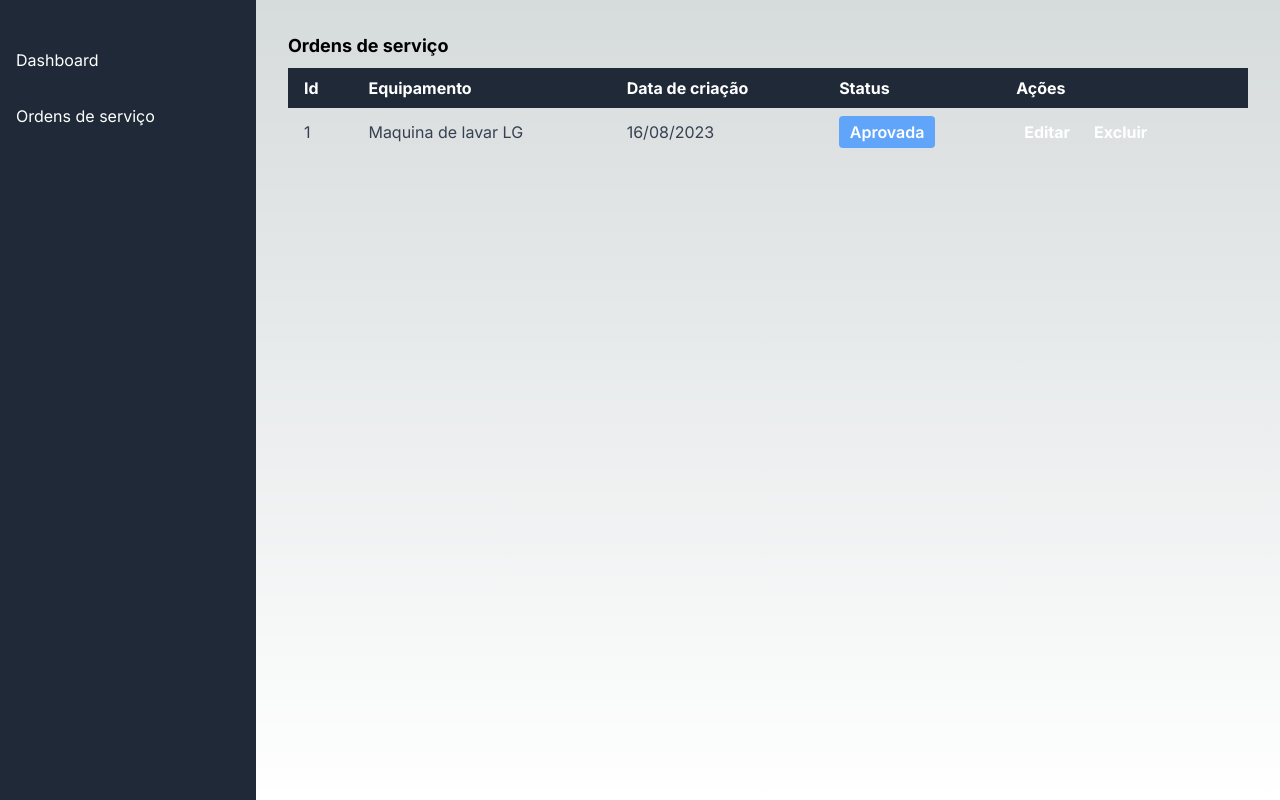
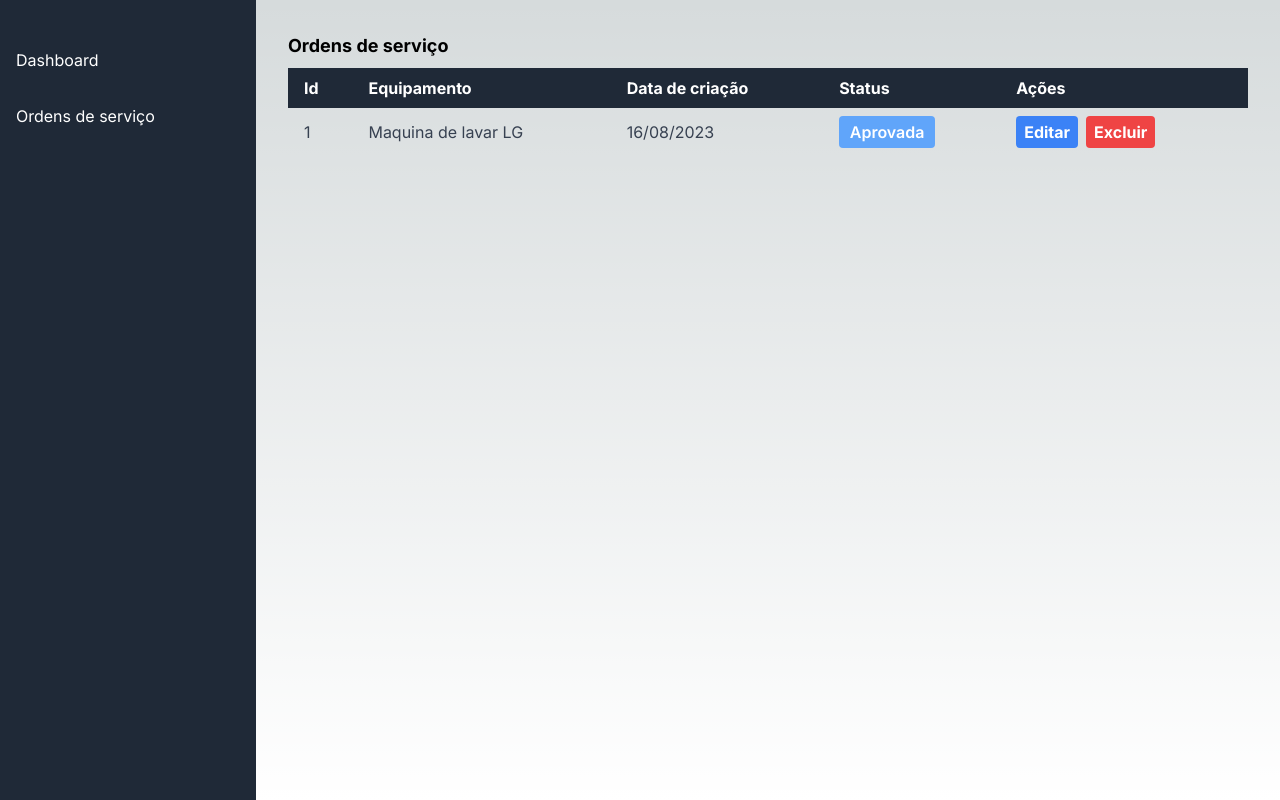
Before and after one commit to dev-marceloborba/work-order-demo-nextjs, a Next.js app: page /work-orders in a window 1280 px wide. Built offline with nearby package versions, Linux system fonts and the light colour scheme.

Commit message:
fix: button color classes

```diff
--- a/src/app/_components/Button.tsx
+++ b/src/app/_components/Button.tsx
@@ -19,9 +19,9 @@ export default function Button({
   const getColor = () => {
     switch (color) {
       case "primary":
-        return "blue";
+        return "bg-blue-500 hover:bg-blue-700";
       case "danger":
-        return "red";
+        return "bg-red-500 hover:bg-red-700";
     }
   };
 
@@ -29,7 +29,7 @@ export default function Button({
     <button
       {...props}
       className={twMerge(
-        `text-white font-bold py-1 px-2 mr-2 rounded bg-${getColor()}-500 hover:bg-${getColor()}-700`,
+        `text-white font-bold py-1 px-2 mr-2 rounded ${getColor()}`,
         props.className
       )}
     >
```
